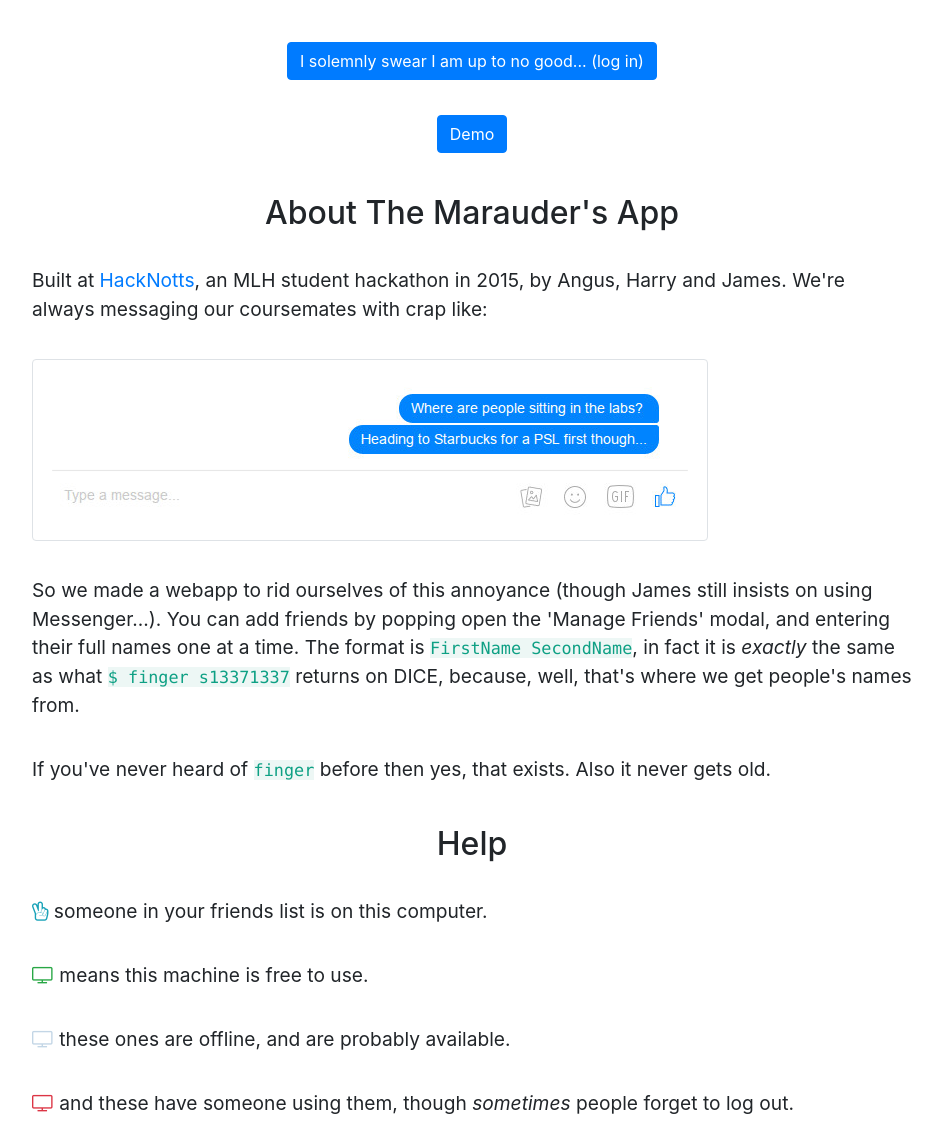
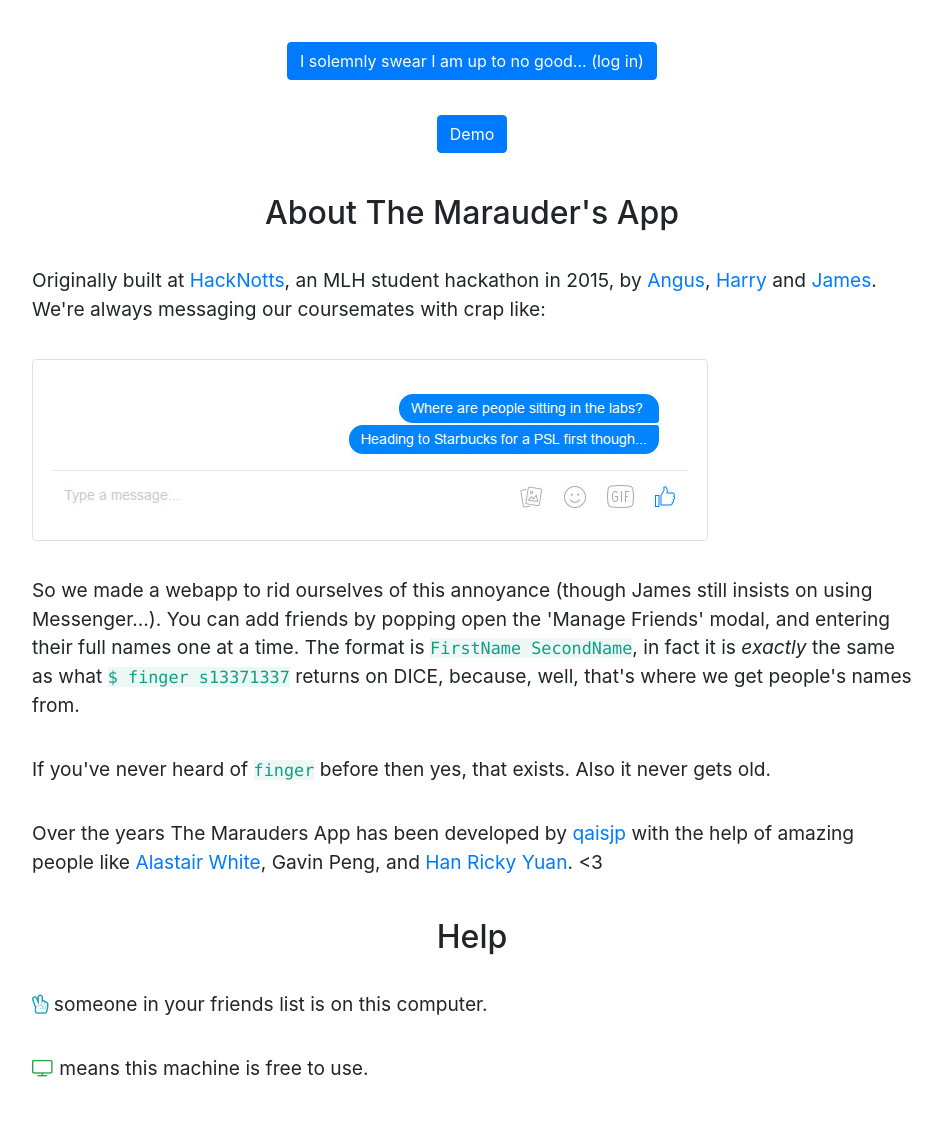
Before and after one commit to compsoc-edinburgh/mapp, a Flask app: page /about in a window 1280 px wide. Shown: the part 56-1177 px from the top of the page, without its empty margins (168-1110 px from the left). Run offline with Flask 2, Linux system fonts and the light colour scheme; parts of the project's set-up code (start-up, migrations or seed data) failed here and were passed over; some libraries are stand-ins or nearby versions.

Commit message:
add credit to about.html

```diff
--- a/map/templates/about.html
+++ b/map/templates/about.html
@@ -21,8 +21,8 @@
   </div>
 
   <p>
-    Built at
-    <a href="http://hacknotts.com" target=_blank>HackNotts</a>, an MLH student hackathon in 2015, by Angus, Harry and James. We're always messaging our coursemates with
+    Originally built at
+    <a href="http://hacknotts.com" target=_blank>HackNotts</a>, an MLH student hackathon in 2015, by <a href="http://toaster.cc">Angus</a>, <a href="https://www.harryreeder.co.uk/">Harry</a> and <a href="https://github.com/jfriel">James</a>. We're always messaging our coursemates with
     crap like:
   </p>
   <p>
@@ -41,6 +41,10 @@
   <p id="help">
     If you've never heard of
     <code>finger</code> before then yes, that exists. Also it never gets old.
+  </p>
+
+  <p>
+    Over the years The Marauders App has been developed by <a href="https://qaisjp.com">qaisjp</a> with the help of amazing people like <a href="https://github.com/airxhi">Alastair White</a>, Gavin Peng, and <a href="https://github.com/itv-canterlot">Han Ricky Yuan</a>. &lt;3
   </p>
 
   <div class="text-center padder">
@@ -148,7 +152,7 @@
     <em>Best use of Braintree (a PayPal company) API</em> prize, and the Nottingham University Information Services
     <em>Best Hack for University</em> prize. </p>
   <p>It used to have a "pay us £5 to reserve a computer" feature but come on, that's a tad silly.</p>
-  <p>AngusP has yet to be murdered by Computing Support for creating a SSH bot. And in 2017, neither has qaisjp.
+  <p>AngusP and qaisjp have yet to be murdered by Computing Support for creating a SSH bot.
   </p>
 
   <p>
```
